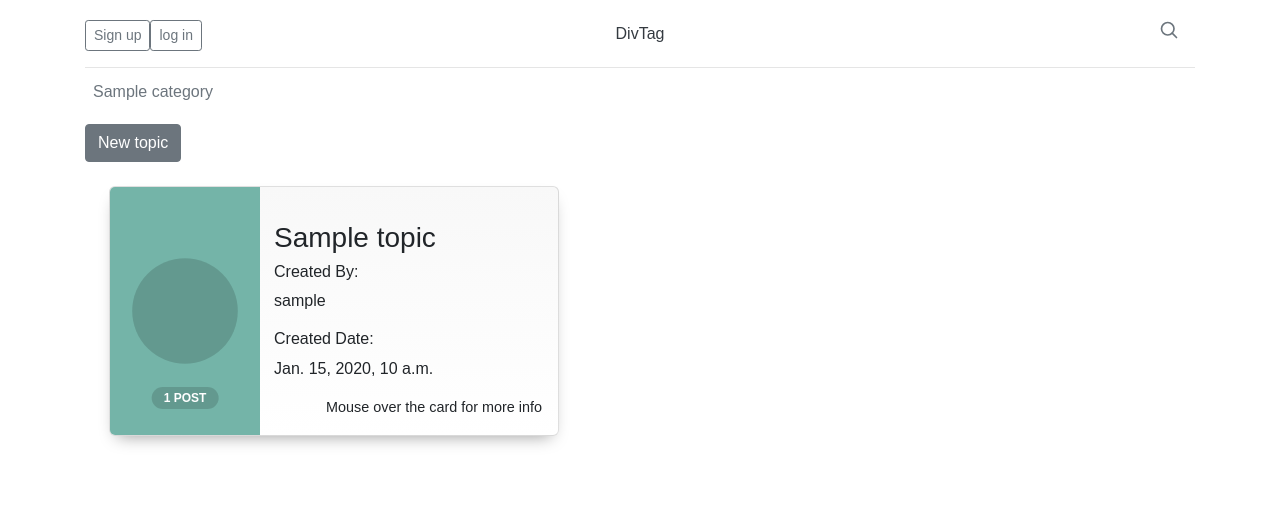
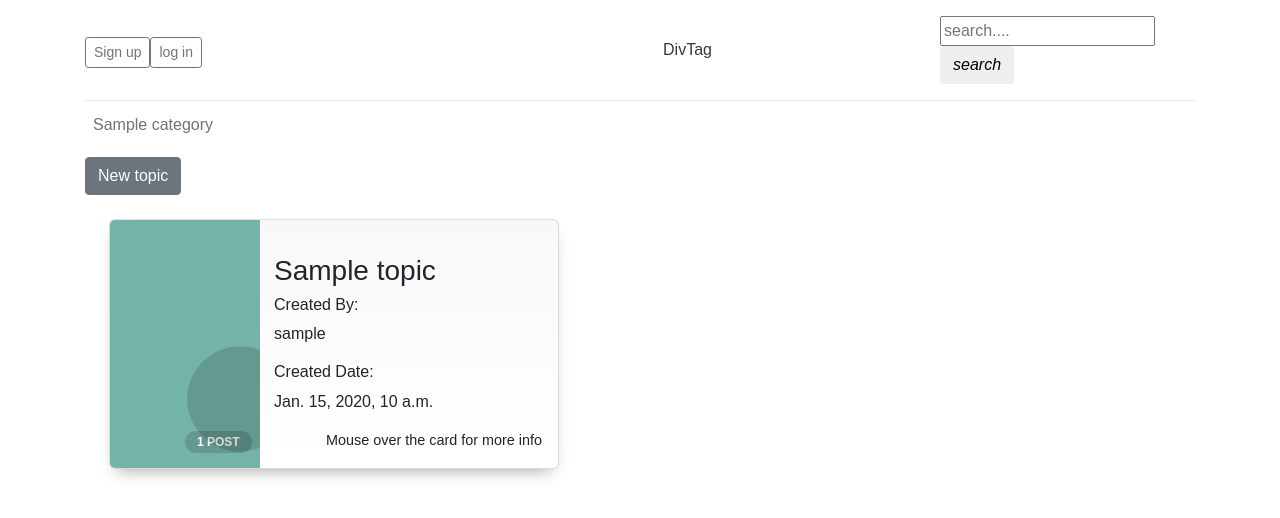
Before and after one commit to meshal-alotaibi/-Div-Tag-, a Django app: page /category/1/ in a window 1280 px wide. Shown: the top 518 px of the page. Run offline with Django 3.2, Linux system fonts and the light colour scheme; tables that the repository leaves empty hold one stand-in row (values such as "Sample post"); some libraries are stand-ins or nearby versions.

Commit message:
category Search box with @ghadahalmugren (#33)
* change-password

* change-password

* search

Co-authored-by: ghaidaakhalee <51974001+ghaidaakhalee@users.noreply.github.com>

```diff
--- a/starter_code/main_app/models.py
+++ b/starter_code/main_app/models.py
@@ -63,6 +63,6 @@ class Post(models.Model):
     # method convert object to string
 
 
-def __str__(self):
-    truncted_message = Truncator(self.message)
-    return truncted_message.chars(30)
+    def __str__(self):
+        truncted_message = Truncator(self.message)
+        return truncted_message.chars(30)
--- a/starter_code/main_app/static/style.css
+++ b/starter_code/main_app/static/style.css
@@ -15,7 +15,7 @@
               position: absolute;
               top: 50%;
               left: 50%;
-              -webkit-transform: translate(-50%, -50%);
+
             }
 
 
--- a/starter_code/main_app/templates/pass_done.html
+++ b/starter_code/main_app/templates/PasswordChangeDone.html
@@ -11,6 +11,6 @@
         <h1>your password has been changed :)</h1>
 
     </div>
-    <h1>your password has been changed :)</h1>
-    <a href="/">Home Page</a> <a href="change_password">change password</a>
+
+    <a href="/">Home Page</a> <a href="setting/change_password">change password</a>
     {% endblock%}
--- a/starter_code/main_app/templates/base.html
+++ b/starter_code/main_app/templates/base.html
@@ -39,12 +39,22 @@
             <a class="blog-header-logo text-dark" href="/">DivTag</a>
           </div>
 
-          <div class="col-4 d-flex justify-content-end align-items-center">
-            <a class="text-muted" href="#">
-              <svg xmlns="http://www.w3.org/2000/svg" width="20" height="20" viewBox="0 0 24 24" fill="none" stroke="currentColor" stroke-width="2" stroke-linecap="round" stroke-linejoin="round" class="mx-3"><circle cx="10.5" cy="10.5" r="7.5"></circle><line x1="21" y1="21" x2="15.8" y2="15.8"></line></svg>
-            </a>
+          <!-- <div class="col-4 d-flex justify-content-end align-items-center"> -->
+            <div class="col-sm-3 col-md-3">
+              <form  method="GET" action="{% url 'search' %}" id="searchform">
+
+
+                  <input type="text" class="searchfield" id="searchbox"  name='q' value="{{request.GET.q}}" placeholder="search...."type='text' >
+
+                      <button class="btn btn-default" type="submit"><i class="glyphicon glyphicon-search">search</i></button>
+
+
+              </form>
+
 
           </div>
+
+          <!-- </div> -->
         </div>
       </header>
       <hr>
--- a/starter_code/main_app/urls.py
+++ b/starter_code/main_app/urls.py
@@ -12,8 +12,8 @@ urlpatterns = [
     path('logout/', auth_views.LogoutView.as_view(), name='logout'),
     path('setting/change_password', auth_views.PasswordChangeView.as_view(
         template_name='chang_pass.html'), name='change_password'),
-    path('setting/change_password_successful',
-         auth_views.PasswordChangeDoneView.as_view(template_name='pass_done.html'), name='pass_done'),
+    path('/change_password_successful',
+         auth_views.PasswordChangeDoneView.as_view(template_name='PasswordChangeDone.html'), name='password_change_done'),
     path('account/',views.UserUpdateView.as_view(),name='my_account'),
 
     #url for the topics page
@@ -34,6 +34,10 @@ urlpatterns = [
          views.postDelete.as_view(), name='delete_post'),
      path('category/<int:category_id>/',
          views.category_topics, name='topics'),
+     path('search',views.search,name='search' )
+
+
+
 
 
 ]
--- a/starter_code/main_app/views.py
+++ b/starter_code/main_app/views.py
@@ -1,5 +1,5 @@
 import django
-from django.http.response import Http404
+from django.http.response import Http404, HttpResponse
 from django.shortcuts import render, redirect
 from django.contrib.auth.forms import UserCreationForm
 from django.contrib.auth import SESSION_KEY, login as auth_login
@@ -8,9 +8,10 @@ from .models import Category , Topic , Post
 from .forms import PostForm, NewTopicForm, CreateUserForm
 from django.contrib.auth.models import User
 from django.contrib.auth.decorators import login_required
-from django.db.models import Count
+from django.db.models import Count, query
 from django.views.generic.edit import DeleteView, UpdateView, CreateView
 from django.urls import reverse
+from django.db.models import Q
 from django.views.generic import UpdateView
 from django.contrib.auth.models import User
 from django.urls import reverse_lazy
@@ -113,3 +114,12 @@ class postDelete(DeleteView):
         topic = post.topic_id
         return reverse('topic', args=[category, topic]
                        )
+
+
+
+
+def search(request):
+    query = request.GET.get('q')
+    print(query)
+    category=Category.objects.filter(name=query)
+    return HttpResponse(category)
--- a/starter_code/starter_code/settings.py
+++ b/starter_code/starter_code/settings.py
@@ -79,7 +79,7 @@ DATABASES = {
     'default': {
         'ENGINE': 'django.db.backends.postgresql',
         'NAME': 'blogs',
-        'PASSWORD':'1567',
+        'PASSWORD':'0564305522',
         'USER': 'postgres',
     }
 }
```
Also changed, not shown: starter_code/main_app/templates/topics.html (+2 -30 lines), starter_code/main_app/migrations/0007_topic_img.py (added).
